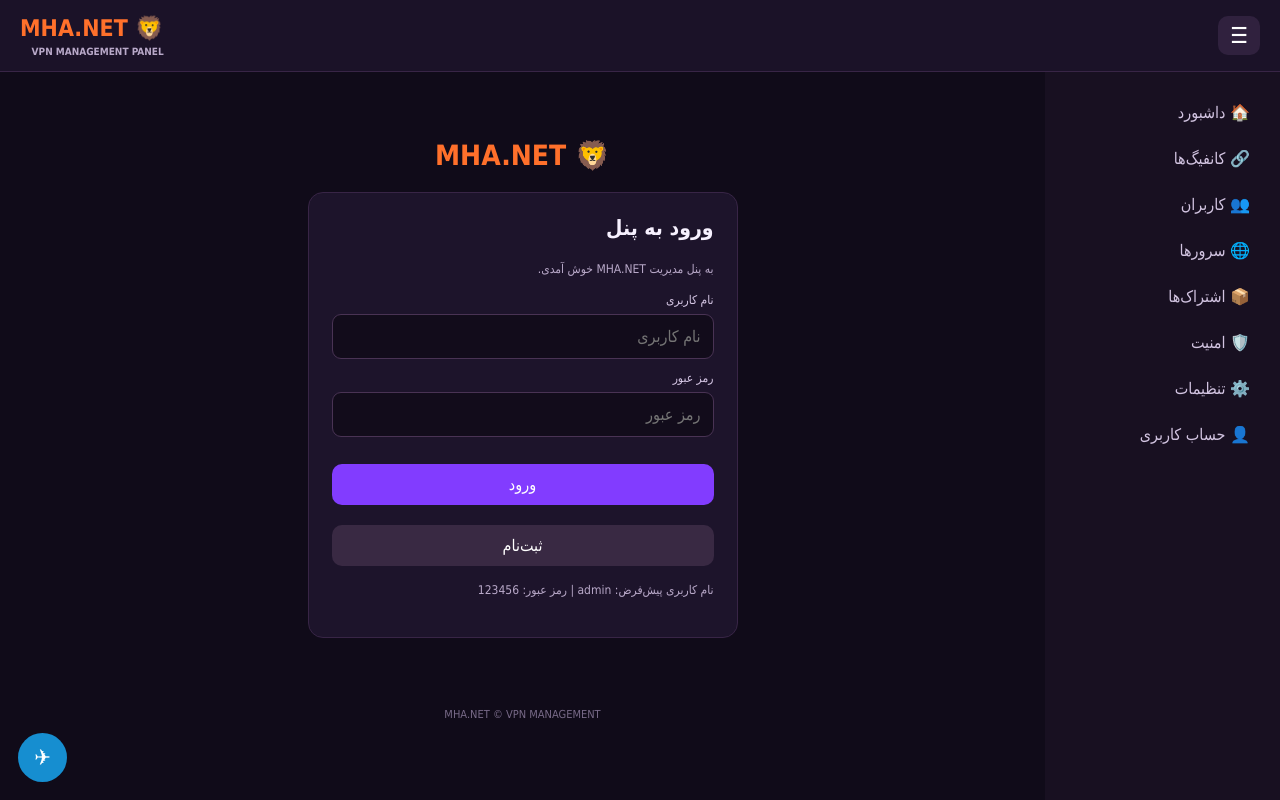
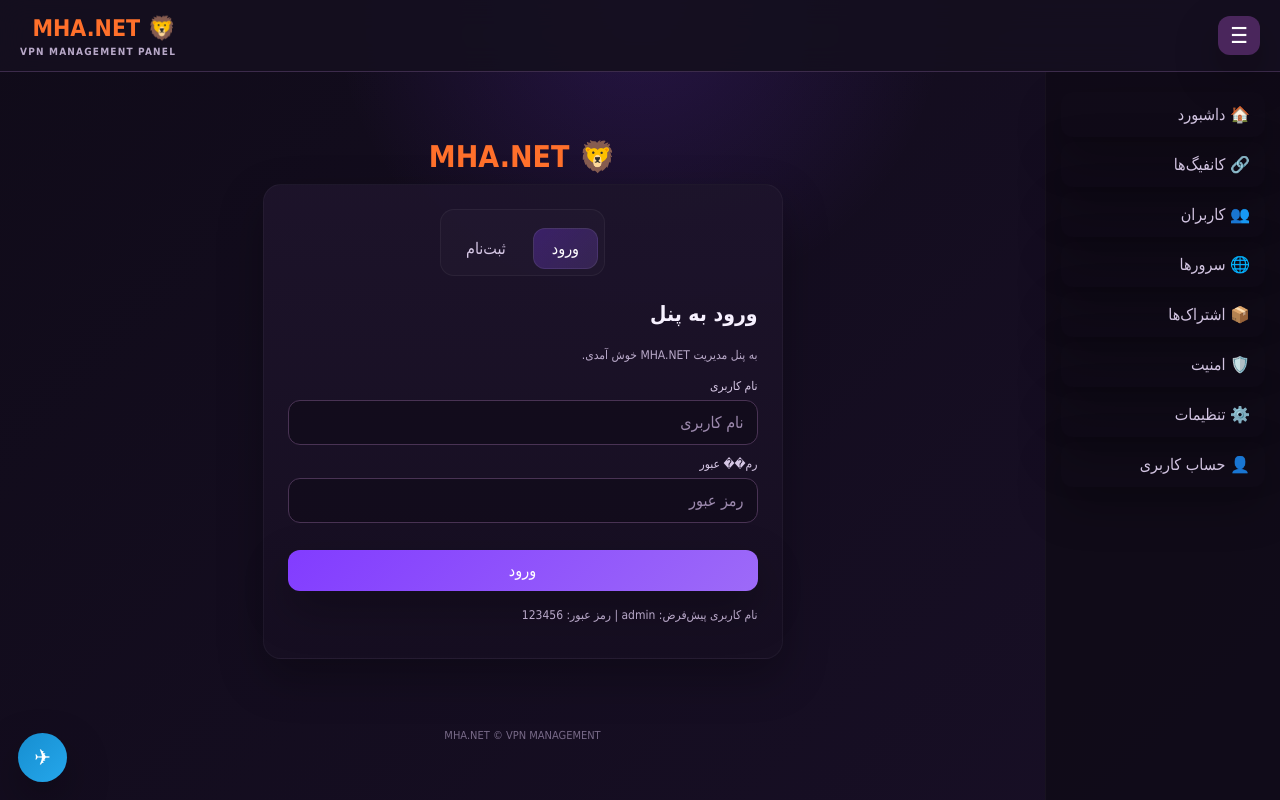
Before and after one commit to hadiii155/my-vless-panell, a website: page index.html in a window 1280 px wide. Drawn offline with Linux system fonts and the light colour scheme.

Commit message:
Add a premium register/login design to the admin panel.

```diff
--- a/index.html
+++ b/index.html
@@ -6,50 +6,59 @@
 <meta name="theme-color" content="#140d20">
 <title>MHA.NET | VPN Manager</title>
 <style>
-:root{--bg:#100b19;--panel:#1d142b;--border:#382546;--orange:#ff702b;--red:#ef345e;--purple:#823cff;--text:#f7f1ff;--muted:#b9a9c9}
+:root{--bg:#100b19;--bg2:#180f26;--panel:#1d142b;--panel-2:#20172f;--border:#3c2b4b;--orange:#ff702b;--red:#ef345e;--purple:#823cff;--purple-2:#9d6af8;--text:#f7f1ff;--muted:#b9a9c9;--green:#1fbf8f;--shadow:0 18px 45px rgba(0,0,0,.28)}
 *{box-sizing:border-box}
-body{margin:0;background:var(--bg);color:var(--text);font-family:Tahoma,Arial,sans-serif}
+html,body{height:100%}
+body{margin:0;background:radial-gradient(circle at top, rgba(130,60,255,.18), transparent 30%), linear-gradient(135deg,var(--bg),var(--bg2));color:var(--text);font-family:Tahoma,Arial,sans-serif}
 button,input,select,textarea{font:inherit}
-button{cursor:pointer;border:0;border-radius:10px;padding:11px 15px;background:var(--purple);color:#fff}
-button:hover{filter:brightness(1.12)}
-header{height:72px;display:flex;align-items:center;justify-content:space-between;padding:0 20px;background:#1b1228;border-bottom:1px solid var(--border);position:sticky;top:0;z-index:5}
+button{cursor:pointer;border:0;border-radius:12px;padding:11px 15px;background:linear-gradient(135deg,var(--purple),var(--purple-2));color:#fff;box-shadow:var(--shadow);transition:.2s ease}
+button:hover{filter:brightness(1.08);transform:translateY(-1px)}
+header{height:72px;display:flex;align-items:center;justify-content:space-between;padding:0 20px;background:rgba(21,15,31,.94);border-bottom:1px solid var(--border);position:sticky;top:0;z-index:5;backdrop-filter:blur(14px)}
 .logo{font-size:23px;font-weight:bold;color:var(--orange)}
-.logo small{display:block;font-size:10px;color:var(--muted);margin-top:4px}
-.menu{background:#30213e;font-size:22px;padding:7px 12px}
+.logo small{display:block;font-size:10px;color:var(--muted);margin-top:4px;letter-spacing:1.2px}
+.menu{background:rgba(80,42,99,.9);font-size:22px;padding:7px 12px}
 .shell{display:flex;min-height:calc(100vh - 72px)}
-nav{width:235px;padding:15px;background:#181021;flex-shrink:0}
-nav button{display:block;width:100%;text-align:right;background:transparent;color:#d2c4e1;margin:5px 0}
-nav button.active,nav button:hover{background:#352047;color:#ff9a65}
+nav{width:235px;padding:15px;background:rgba(15,10,22,.82);flex-shrink:0;border-left:1px solid rgba(255,255,255,.03)}
+nav button{display:block;width:100%;text-align:right;background:transparent;color:#d2c4e1;margin:5px 0;border:1px solid transparent;padding:12px 14px}
+nav button.active,nav button:hover{background:linear-gradient(135deg,rgba(93,63,123,.9),rgba(52,34,75,.95));color:#ff9a65;border-color:rgba(255,255,255,.05)}
 main{flex:1;min-width:0;padding:22px}
 .page{display:none}.page.active{display:block}
 h2{font-size:21px;margin-top:0}
 h3{font-size:16px}
 .muted{color:var(--muted);font-size:12px;line-height:2}
 .grid{display:grid;grid-template-columns:repeat(auto-fit,minmax(150px,1fr));gap:13px;margin:18px 0}
-.card,.panel{background:var(--panel);border:1px solid var(--border);border-radius:15px;padding:17px;margin-bottom:14px}
+.card,.panel{background:rgba(29,20,43,.92);border:1px solid var(--border);border-radius:18px;padding:17px;margin-bottom:14px;box-shadow:var(--shadow)}
 .metric{font-size:27px;color:var(--orange);font-weight:bold;margin-top:12px}
 .form{display:grid;grid-template-columns:repeat(auto-fit,minmax(190px,1fr));gap:12px}
 label{display:block;color:#d7c8e6;font-size:12px;margin:12px 0 7px}
-input,select,textarea{width:100%;padding:12px;color:white;background:#120c1b;border:1px solid #493354;border-radius:9px;outline:none}
-input:focus,select:focus,textarea:focus{border-color:var(--purple)}
+input,select,textarea{width:100%;padding:12px 13px;color:white;background:rgba(18,12,27,.9);border:1px solid #493354;border-radius:12px;outline:none;transition:.2s ease}
+input::placeholder{color:#9d8aae}
+input:focus,select:focus,textarea:focus{border-color:var(--purple);box-shadow:0 0 0 3px rgba(130,60,255,.15)}
 .actions{display:flex;gap:8px;flex-wrap:wrap;margin-top:15px}
-.orange{background:#e96729}.red{background:#a62c48}.green{background:#167758}.gray{background:#392943}
+.orange{background:linear-gradient(135deg,#ef6d29,#ff8b4d)}.red{background:linear-gradient(135deg,#b72f4e,#eb4975)}.green{background:linear-gradient(135deg,#1e8a6b,#27c491)}.gray{background:linear-gradient(135deg,#49364e,#62506d)}
 .tablewrap{overflow-x:auto}
 table{width:100%;min-width:480px;border-collapse:collapse}
 th,td{padding:12px 9px;border-bottom:1px solid var(--border);text-align:right;font-size:12px;overflow-wrap:anywhere}
 th{color:#ff9d6a}
 .tag{display:inline-block;background:#184936;color:#9ef0c9;padding:5px 9px;border-radius:20px;font-size:11px}
-.warning{border:1px solid #714b2c;background:#302116;color:#ffd1a8;padding:13px;border-radius:10px;font-size:12px;line-height:2}
-#toast{display:none;position:fixed;bottom:18px;left:15px;right:15px;margin:auto;max-width:420px;background:#392449;padding:14px;border-radius:10px;z-index:10}
-#auth{max-width:430px;margin:45px auto}
-#auth .logo{font-size:28px;text-align:center;margin-bottom:20px}
-#auth .panel{padding:23px}
+.warning{border:1px solid #714b2c;background:linear-gradient(135deg,#2d1d12,#362517);color:#ffd1a8;padding:13px;border-radius:12px;font-size:12px;line-height:2}
+#toast{display:none;position:fixed;bottom:18px;left:15px;right:15px;margin:auto;max-width:420px;background:rgba(57,36,73,.96);padding:14px;border-radius:12px;z-index:10;border:1px solid rgba(255,255,255,.08);box-shadow:var(--shadow)}
+#auth{max-width:520px;margin:45px auto}
+#auth .panel{padding:24px;border:1px solid rgba(255,255,255,.04);background:linear-gradient(180deg,rgba(29,20,43,.94),rgba(22,15,34,.95));}
+#auth .logo{font-size:30px;text-align:center;margin-bottom:10px}
+#auth .auth-shell{display:grid;gap:18px}
+#auth .auth-header{display:flex;justify-content:center;margin-bottom:8px}
+#auth .tab-toggle{display:flex;gap:8px;background:rgba(255,255,255,.02);padding:6px;border-radius:14px;border:1px solid rgba(255,255,255,.05)}
+#auth .tab-toggle button{background:transparent;box-shadow:none;padding:10px 18px;color:#d7c8e6;border:1px solid transparent}
+#auth .tab-toggle button.active{background:linear-gradient(135deg,rgba(130,60,255,.28),rgba(157,106,248,.18));border-color:rgba(255,255,255,.08);color:white}
 #auth button{width:100%;margin-top:12px}
-.support{position:fixed;bottom:18px;left:18px;width:49px;height:49px;border-radius:50%;background:#168ed0;font-size:22px;z-index:4}
+#auth .mini{font-size:12px;color:var(--muted);padding-top:5px}
+.support{position:fixed;bottom:18px;left:18px;width:49px;height:49px;border-radius:50%;background:linear-gradient(135deg,#168ed0,#25a7eb);font-size:22px;z-index:4;display:flex;align-items:center;justify-content:center;box-shadow:var(--shadow)}
 footer{text-align:center;color:#786a88;font-size:11px;padding:25px}
 @media(max-width:680px){
 .shell{display:block}nav{display:none;width:100%}nav.open{display:block}
 main{padding:13px}header{padding:0 13px}.logo{font-size:20px}
+#auth{margin-top:30px}
 }
 </style>
 </head>
@@ -77,20 +86,30 @@
 <section id="auth" class="page">
 <div class="logo">🦁 MHA.NET</div>
 <div class="panel">
+<div class="auth-shell">
+<div class="auth-header">
+<div class="tab-toggle">
+<button id="loginTabBtn" class="active" onclick="switchAuthMode('login')">ورود</button>
+<button id="registerTabBtn" onclick="switchAuthMode('register')">ثبت‌نام</button>
+</div>
+</div>
+
+<div id="loginForm">
 <h2 id="authTitle">ورود به پنل</h2>
 <p class="muted">به پنل مدیریت MHA.NET خوش آمدی.</p>
-
-<div id="loginForm">
 <label>نام کاربری</label>
 <input id="loginUser" autocomplete="username" placeholder="نام کاربری">
-<label>رمز عبور</label>
+<label>رم�� عبور</label>
 <input id="loginPass" type="password" autocomplete="current-password" placeholder="رمز عبور">
 <div class="actions">
 <button onclick="login()">ورود</button>
 </div>
+<p class="mini">نام کاربری پیش‌فرض: admin | رمز عبور: 123456</p>
 </div>
 
 <div id="registerForm" style="display:none;">
+<h2>ثبت‌نام در پنل</h2>
+<p class="muted">حساب جدید بساز و به داشبورد دسترسی پیدا کن.</p>
 <label>نام کاربری</label>
 <input id="regUser" autocomplete="username" placeholder="نام کاربری جدید">
 <label>رمز عبور</label>
@@ -99,12 +118,7 @@
 <button onclick="register()">ثبت‌نام</button>
 </div>
 </div>
-
-<div class="actions" style="margin-top:8px;">
-<button class="gray" id="toggleAuthButton" onclick="toggleAuthMode()">ثبت‌نام</button>
 </div>
-
-<p class="muted">نام کاربری پیش‌فرض: admin | رمز عبور: 123456</p>
 </div>
 </section>
 
@@ -235,23 +249,26 @@
  window.noticeTimer=setTimeout(()=>el.style.display='none',3000);
 }
 
-function toggleAuthMode(){
-  authMode = authMode === 'login' ? 'register' : 'login';
+function switchAuthMode(mode){
+  authMode = mode;
   const loginForm = document.getElementById('loginForm');
   const registerForm = document.getElementById('registerForm');
+  const loginTab = document.getElementById('loginTabBtn');
+  const regTab = document.getElementById('registerTabBtn');
   const title = document.getElementById('authTitle');
-  const toggleBtn = document.getElementById('toggleAuthButton');
 
-  if(authMode === 'register'){
+  if(mode === 'register'){
     loginForm.style.display = 'none';
     registerForm.style.display = 'block';
     title.textContent = 'ثبت‌نام در پنل';
-    toggleBtn.textContent = 'ورود';
-  }else{
+    loginTab.classList.remove('active');
+    regTab.classList.add('active');
+  } else {
     loginForm.style.display = 'block';
     registerForm.style.display = 'none';
     title.textContent = 'ورود به پنل';
-    toggleBtn.textContent = 'ثبت‌نام';
+    regTab.classList.remove('active');
+    loginTab.classList.add('active');
   }
 }
 
@@ -316,7 +333,7 @@
   if (accountText) {
     accountText.textContent = loggedIn
       ? `وضعیت: وارد شده‌اید | نام کاربری: ${CURRENT_USER.username}`
-      : 'وضعیت ورود و حساب کاربری از API دریافت خواهد شد.';
+      : 'وضعیت ور��د و حساب کاربری از API دریافت خواهد شد.';
   }
 }
 
@@ -448,6 +465,7 @@
    await request('/api/auth/logout','POST',{});
  }catch(e){}
  clearAuth();
+ switchAuthMode('login');
  renderAuthState('auth');
  notify('خارج شدید.');
 }
```
